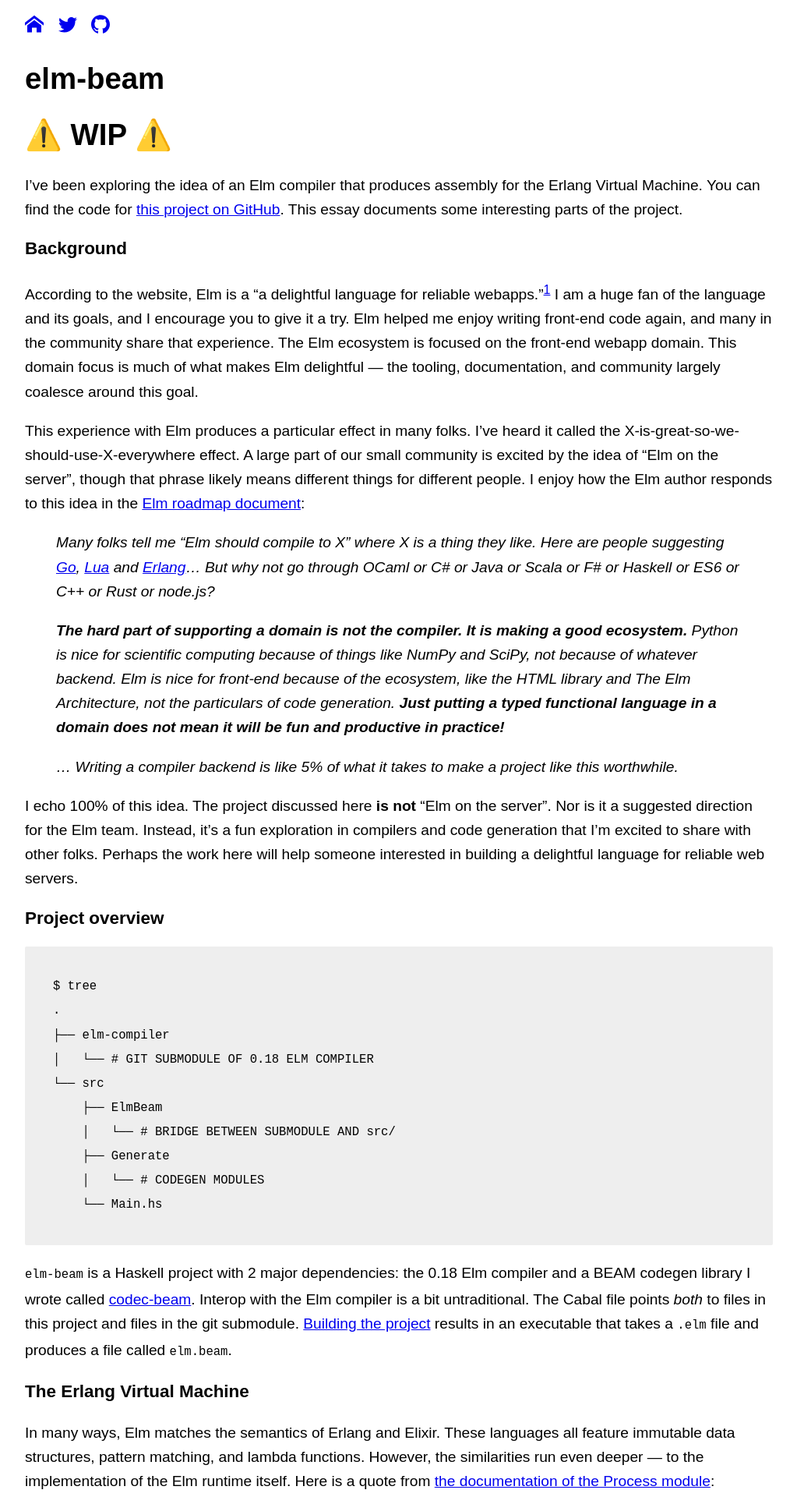
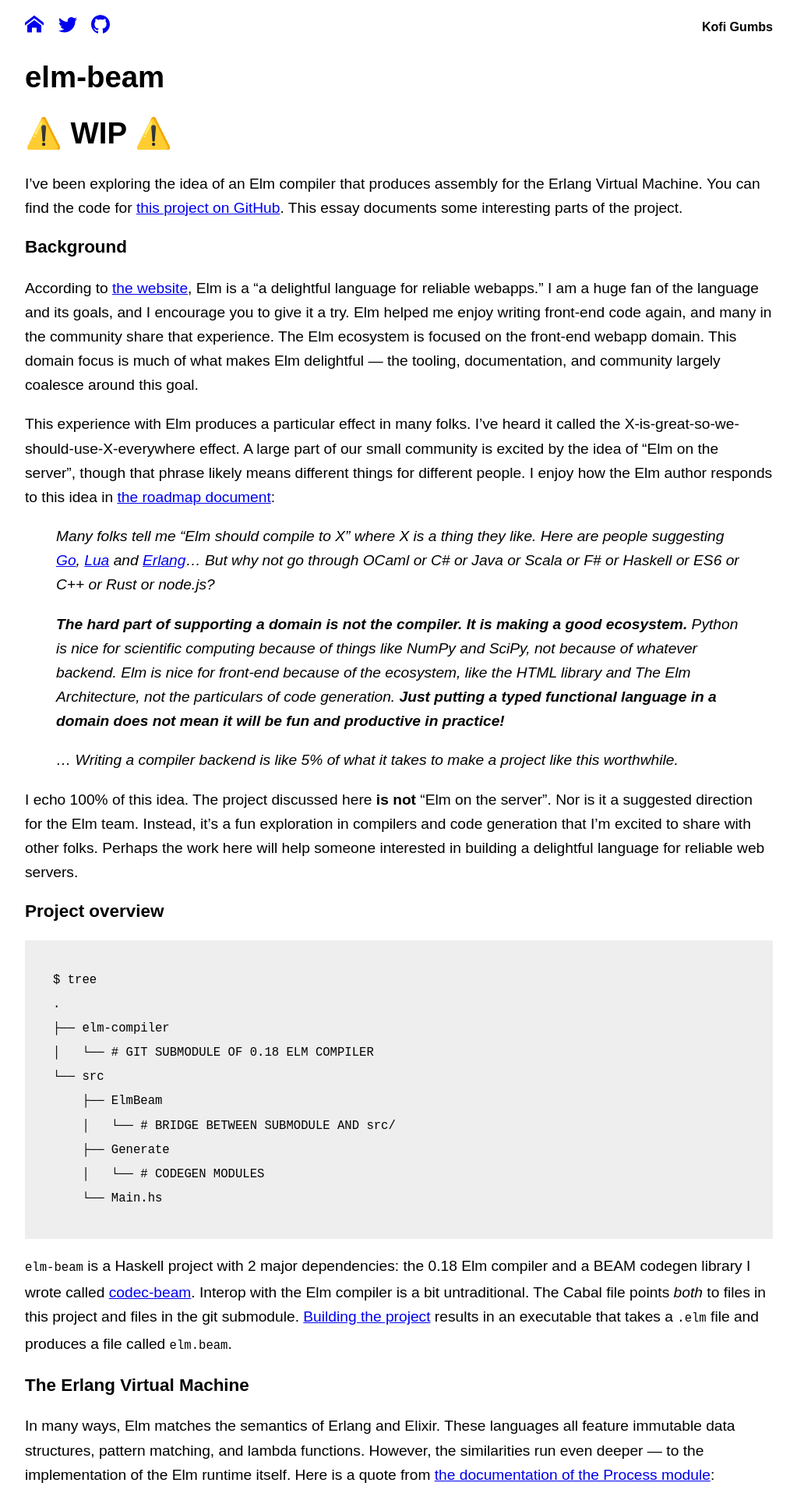
Before and after one commit to kofigumbs/kofi.sexy, a Jekyll site: the page built from blog/elm-beam.md, in a window 1280 px wide. Shown: the top 1920 px of the page at 78% size, without its empty margins (128-1151 px from the left). Built offline with Jekyll 4.4.1, drawn with Linux system fonts in a browser that asks for light colours; some of the changed text lies outside the part shown.

Commit message:
Add name to header

```diff
--- a/_layouts/default.html
+++ b/_layouts/default.html
@@ -18,11 +18,21 @@
 
     <style>
       .header {
+        display: flex;
+        flex-direction: row;
         font-size: 1.25em;
+      }
+      .header span {
+        flex: 1;
       }
       .header a {
         text-decoration: none;
         padding-right: 0.5em;
+      }
+      .header h6 {
+        text-align: right;
+        margin: 0;
+        padding: 0;
       }
       .no-bullets {
         list-style-type: none;
@@ -84,7 +94,10 @@
   </head>
   <body>
     <main>
-      <span class="header">{% include social.html %}</span>
+      <span class="header">
+        <span>{% include social.html %}</span>
+        <h6>Kofi Gumbs</h6>
+      </span>
       <h1>{{ page.title }}</h1>
       {{ content }}
     </main>
--- a/blog/elm-beam.md
+++ b/blog/elm-beam.md
@@ -12,8 +12,7 @@
 
 ### Background
 
-According to the website,
-Elm is a "a delightful language for reliable webapps."<sup>[1](https://elm-lang.org/)</sup>
+According to [the website](https://elm-lang.org/), Elm is a "a delightful language for reliable webapps."
 I am a huge fan of the language and its goals, and I encourage you to give it a try.
 Elm helped me enjoy writing front-end code again, and many in the community share that experience.
 The Elm ecosystem is focused on the front-end webapp domain.
@@ -24,7 +23,7 @@
 I've heard it called the X-is-great-so-we-should-use-X-everywhere effect.
 A large part of our small community is excited by the idea of "Elm on the server",
 though that phrase likely means different things for different people.
-I enjoy how the Elm author responds to this idea in the [Elm roadmap document](https://github.com/elm/projects/blob/master/roadmap.md#can-i-use-elm-on-servers):
+I enjoy how the Elm author responds to this idea in [the roadmap document](https://github.com/elm/projects/blob/master/roadmap.md#can-i-use-elm-on-servers):
 
 > Many folks tell me “Elm should compile to X” where X is a thing they like.
 > Here are people suggesting [Go](https://twitter.com/zvozin/status/847860742787223553), [Lua](https://groups.google.com/d/msg/elm-dev/Mi9j3nVD5NE/11akZGmNAgAJ) and [Erlang](https://groups.google.com/d/msg/elm-dev/Mi9j3nVD5NE/Pf1GXS2QAgAJ)...
```
Also changed, not shown: other parts of blog/elm-beam.md (+2 -2 lines).
